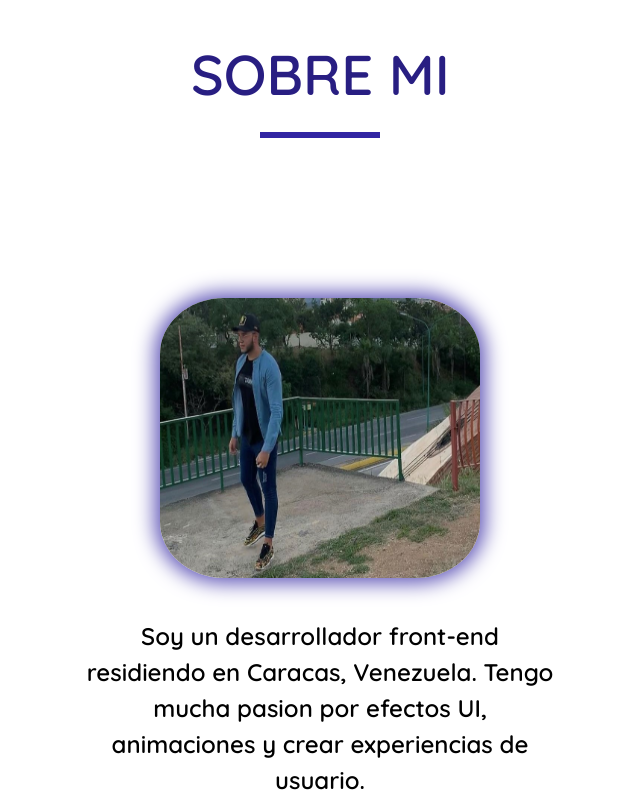
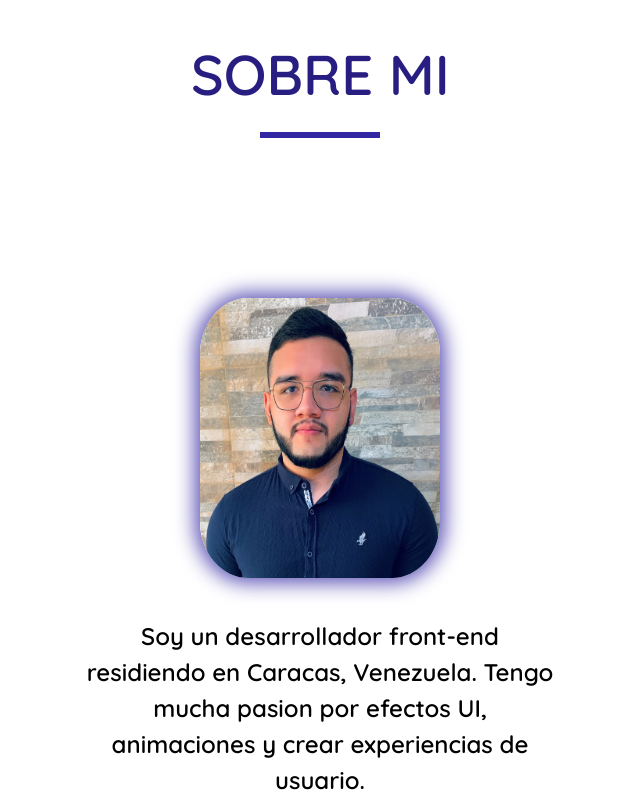
Before and after one commit to jdbm69/Portafolio, a React (Create React App) app: page / in a window 1280 px wide. Shown: the part 1007-1805 px from the top of the page, without its empty margins (320-960 px from the left). Built offline with nearby package versions, Linux system fonts and the light colour scheme.

Commit message:
foto final

```diff
--- a/src/styles/components/_aboutme.scss
+++ b/src/styles/components/_aboutme.scss
@@ -32,7 +32,7 @@
             align-items: center;
             flex-direction: column;
             img {
-                width: 40vh;
+                width: 30vh;
                 height: 35vh;
                 border-radius: 20%;
                 animation: shadowSkills 2s infinite linear;
```
Also changed, not shown: src/resources/yo.JPG.
